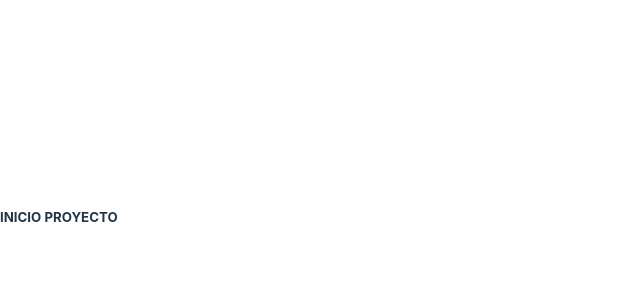
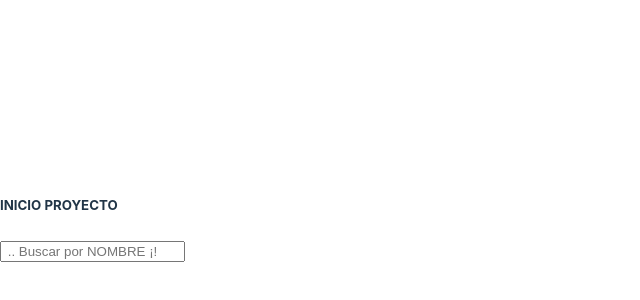
Before and after one commit to ERAZOLAR/TallerBuscarGitDavid, a React (Vite) app: page / in a window 1280 px wide. Shown: the part 182-482 px from the top of the page, without its empty margins (0-640 px from the left). Built offline with nearby package versions, Linux system fonts and the light colour scheme.

Commit message:
creacion de Buscador por RAMA Buscador

```diff
--- a/src/componentes/Buscador.jsx
+++ b/src/componentes/Buscador.jsx
@@ -1,13 +1,24 @@
-import React, { Component } from 'react';
+import React, { useState } from 'react';
 
-const Buscador = () => {
+const Buscador = ({ onFiltrar }) => {
+  const [busqueda, setBusqueda] = useState('');
 
-        return (
-            <div>
+  const handleBusqueda = (e) => {
+    const valor = e.target.value;
+    setBusqueda(valor);
+    onFiltrar(valor);
+  };
 
-            </div>
-        );
-
-}
+  return (
+    <div>
+      <input
+        type="text"
+        placeholder=" .. Buscar por NOMBRE ¡!"
+        value={busqueda}
+        onChange={handleBusqueda}
+      />
+    </div>
+  );
+};
 
 export default Buscador;
```
